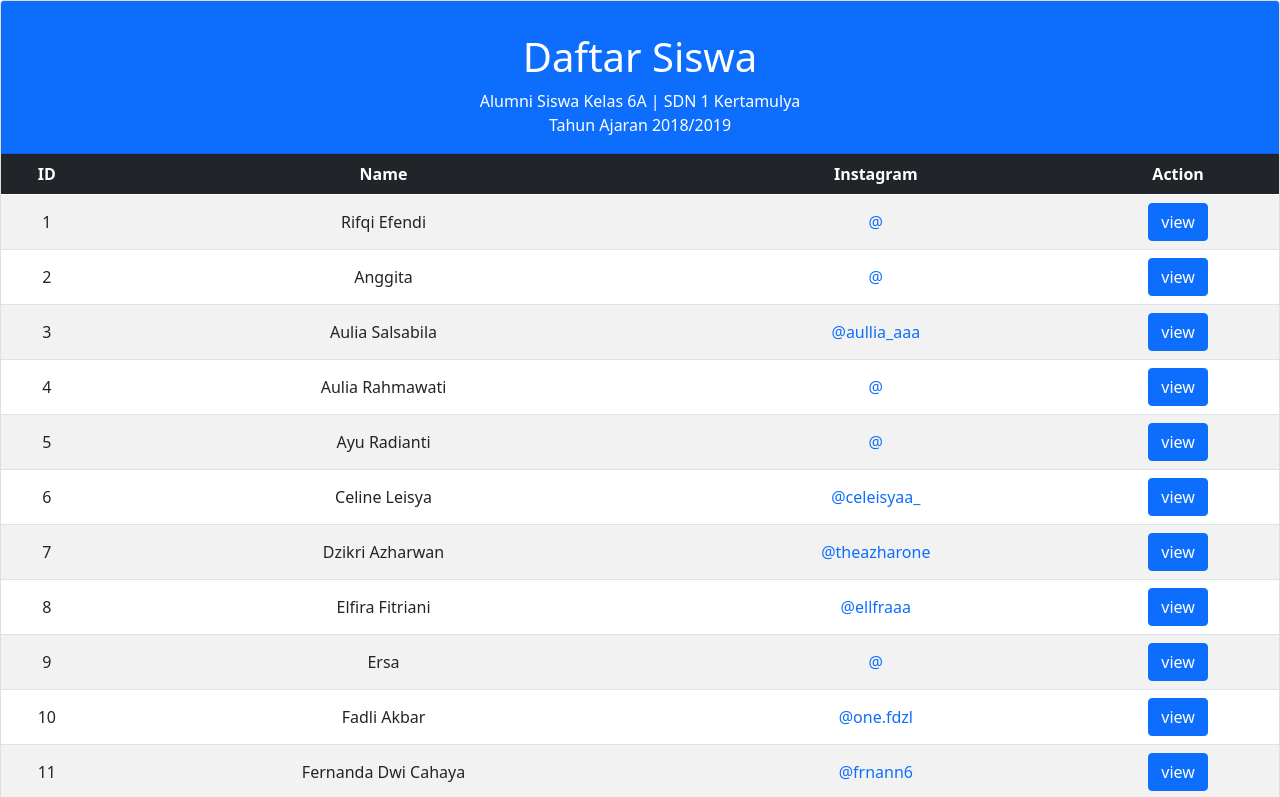
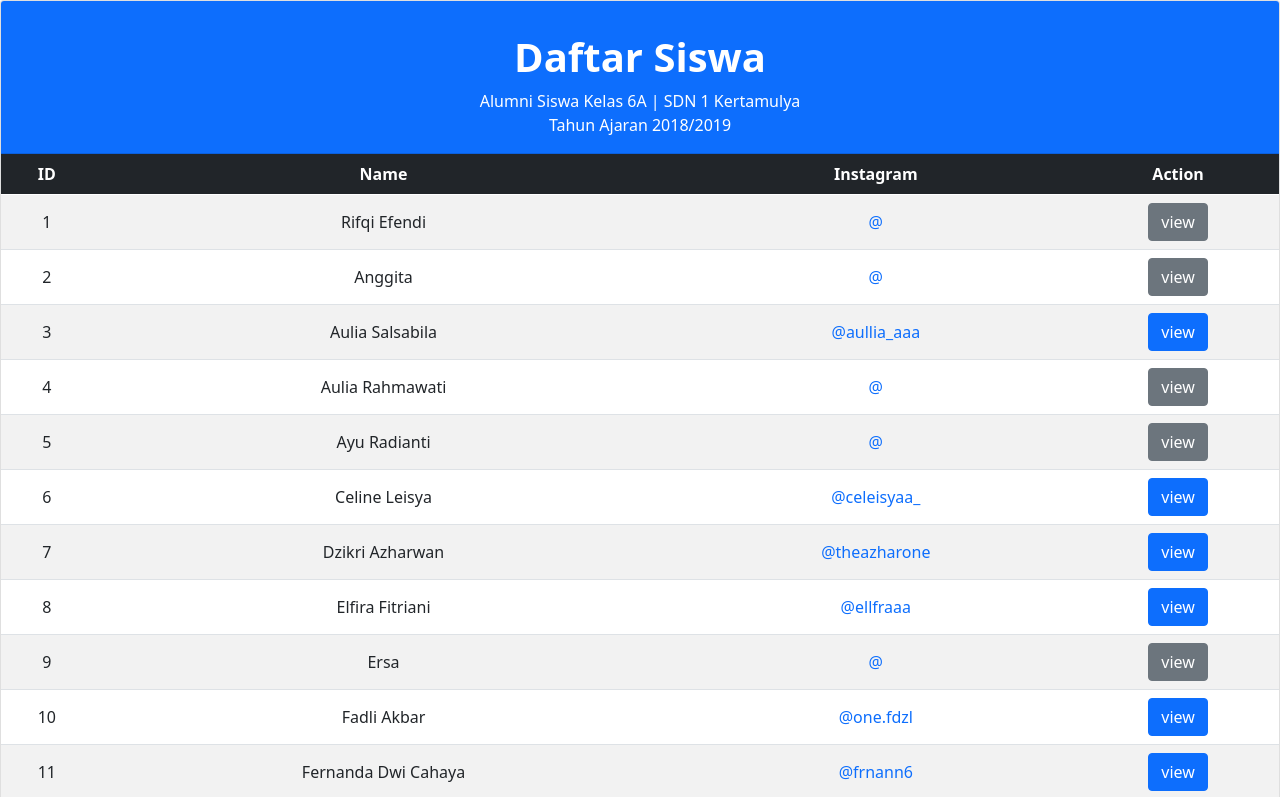
Before and after one commit to frnann6/alumni-6a, a plain HTML site: page siswa.html in a window 1280 px wide. Shown: the top 797 px of the page. Drawn offline with nearby package versions, Linux system fonts and the light colour scheme.

Commit message:
add x-if in btn action & change name file index.html -> siswa.html

```diff
--- a/index.html
+++ b/siswa.html
@@ -18,7 +18,7 @@
     <main x-data="start()" class="d-flex justify-content-center">
         <div class="card shadow-lg w-100 w-md-75">
             <div class="card-header text-center bg-primary text-white p-3">
-                <h1 class="mt-3">Daftar Siswa</h1>
+                <h1 class="mt-3 fw-bold">Daftar Siswa</h1>
                 <p class="mb-0">Alumni Siswa Kelas 6A | SDN 1 Kertamulya</p>
                 <div>Tahun Ajaran 2018/2019</div>
             </div>
@@ -43,10 +43,15 @@
                                     </span>
                                 </td>
                                 <td>
-                                    <a :href="`https://instagram.com/${item.instagram}`" target="_blank"
-                                        class="btn btn-primary text-decoration-none" :disabled="!item.instagram">
-                                        view
-                                    </a>
+                                    <template x-if="item.instagram">
+                                        <a :href="`https://instagram.com/${item.instagram}`" target="_blank"
+                                            class="btn btn-primary text-decoration-none">
+                                            view
+                                        </a>
+                                    </template>
+                                    <template x-if="!item.instagram">
+                                        <span class="btn btn-secondary text-white">view</span>
+                                    </template>
                                 </td>
 
                             </tr>
```
